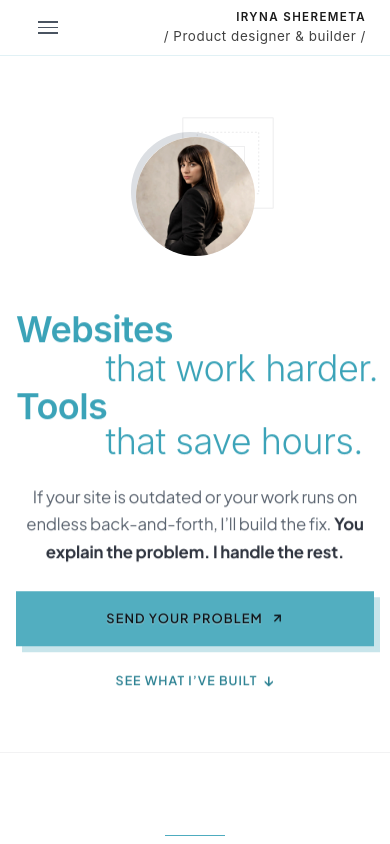
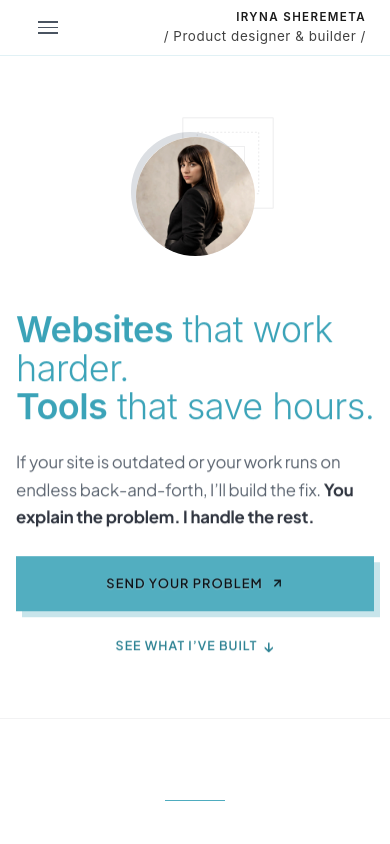
Before and after one commit to Irene2828/porfoliojuly, a Next.js app: page / in a window 390 px wide. Shown: the top 844 px of the page. Built offline with nearby package versions, Linux system fonts and the light colour scheme; no server answers; the database is empty.

Commit message:
Mobile hero: left-align headline (3 lines) and body text

```diff
--- a/src/app/v2/components/HeroV2.tsx
+++ b/src/app/v2/components/HeroV2.tsx
@@ -6,6 +6,8 @@ import heroImage from '@/app/assets/test.webp';
 export default function HeroV2() {
   return (
     <section className="section hero-section" id="home">
+      {/* Mobile: left-align hero body copy (beats the centered .hero-frame-paragraph rule in Hero.css) */}
+      <style>{`@media (max-width:900px){.hero-text .hero-frame-paragraph{text-align:left !important;margin-left:0 !important;margin-right:0 !important}}`}</style>
       {/* Background Split */}
       <div className="hero-bg-split"></div>
 
@@ -52,18 +54,17 @@ export default function HeroV2() {
                     </span>
                   </span>
 
-                  {/* Mobile Headline (4 lines spread) */}
+                  {/* Mobile Headline (3 lines, left-aligned) */}
                   <span className="headline-mobile" style={{ gap: '0px', lineHeight: 0.98 }}>
                     <span className="headline-line" style={{ lineHeight: 0.98 }}>
-                      <span className="headline-mockup-bold">Websites</span>
+                      <span className="headline-mockup-bold">Websites</span>{' '}
+                      <span className="headline-mockup-light">that work</span>
                     </span>
-                    <span className="headline-line headline-support-line" style={{ marginLeft: '25%', lineHeight: 0.98 }}>
-                      <span className="headline-mockup-light">that work harder.</span>
+                    <span className="headline-line" style={{ lineHeight: 0.98 }}>
+                      <span className="headline-mockup-light">harder.</span>
                     </span>
                     <span className="headline-line headline-pair-gap" style={{ lineHeight: 0.98 }}>
-                      <span className="headline-mockup-bold">Tools</span>
-                    </span>
-                    <span className="headline-line headline-support-line headline-support-line-4" style={{ marginLeft: '25%', lineHeight: 0.98, marginTop: '-0.25rem' }}>
+                      <span className="headline-mockup-bold">Tools</span>{' '}
                       <span className="headline-mockup-light">that save hours.</span>
                     </span>
                   </span>
```
